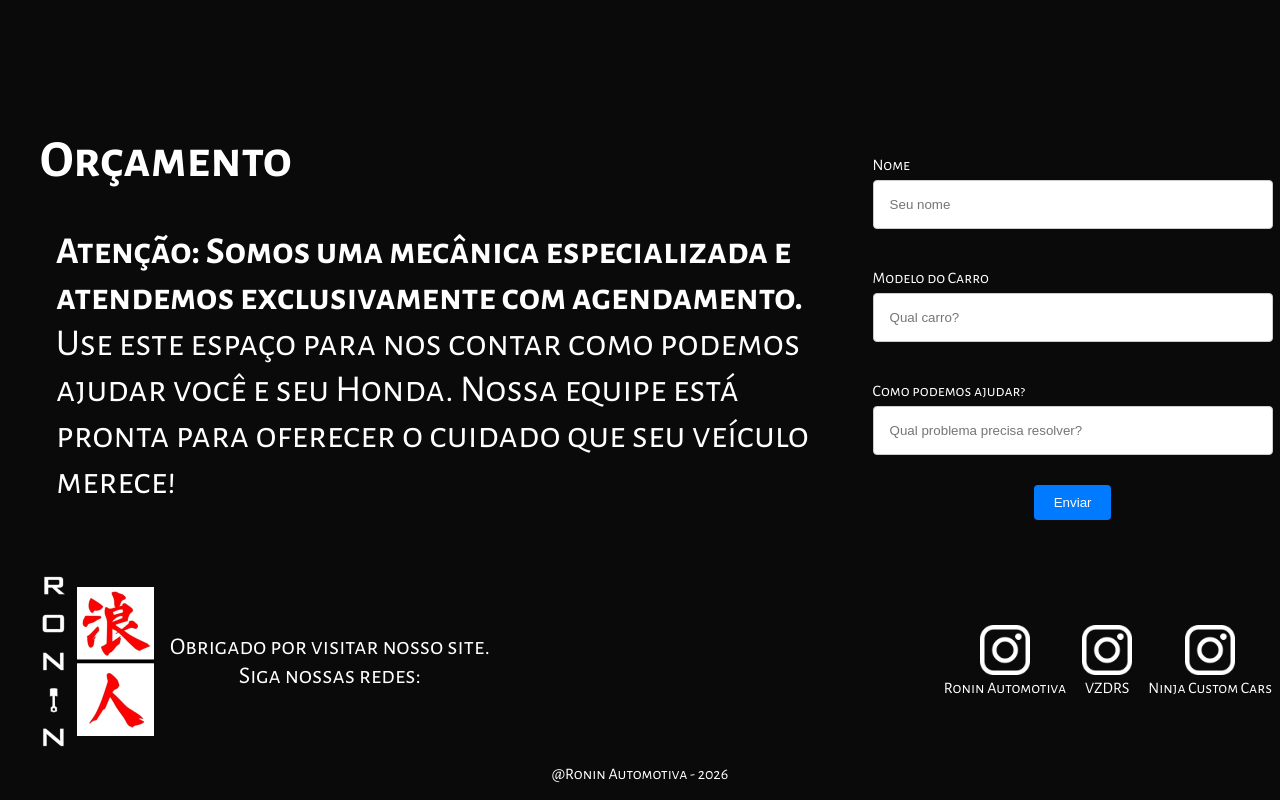
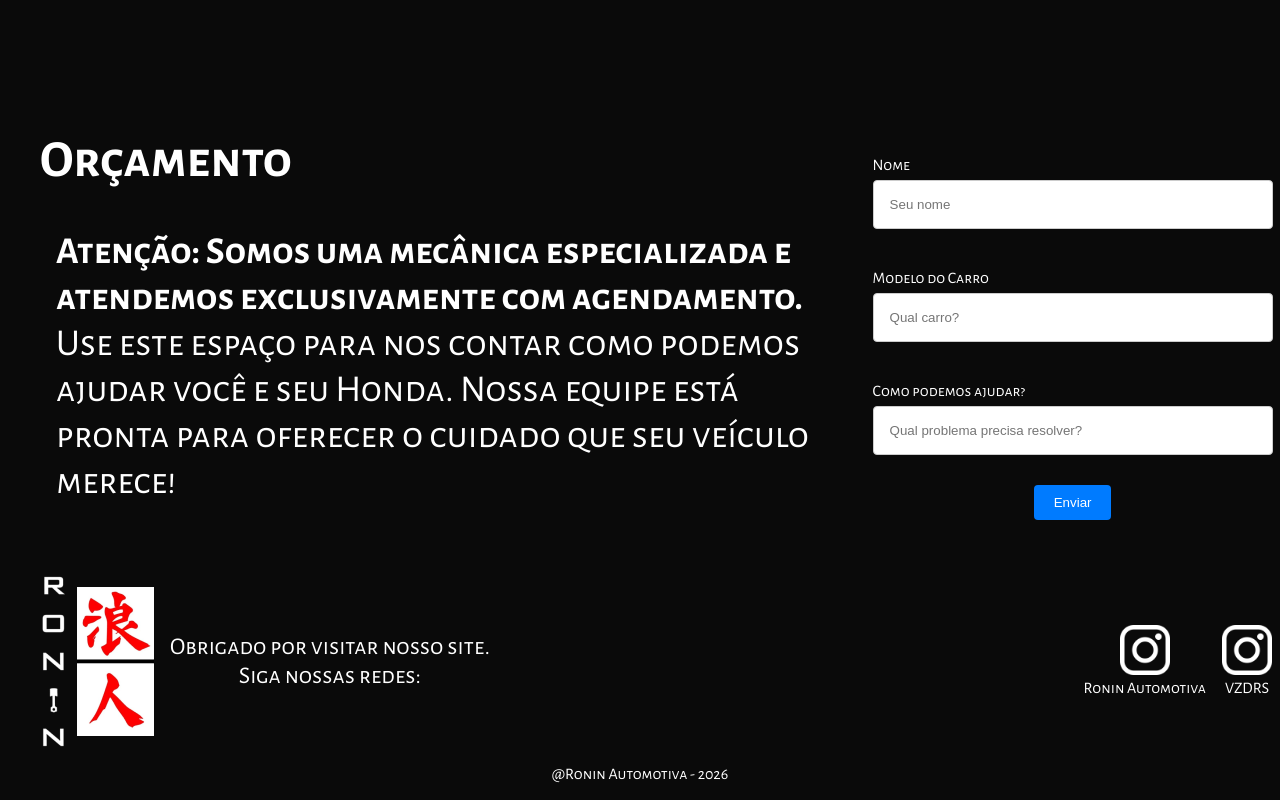
Before and after one commit to guim0/ronin-lp, a React (Vite) app: page / in a window 1280 px wide. Shown: the part 2102-2902 px from the top of the page. Built offline with nearby package versions, Linux system fonts and the light colour scheme.

Commit message:
Removendo social link

```diff
--- a/src/components/Social.tsx
+++ b/src/components/Social.tsx
@@ -7,7 +7,7 @@ const Social: React.FC = () => {
   const socials = [
     { title: "Ronin Automotiva", link: "ronin_automotiva" },
     { title: "VZDRS", link: "vzdrs" },
-    { title: "Ninja Custom Cars", link: "ninjacustomcars" },
+    // { title: "Ninja Custom Cars", link: "ninjacustomcars" },
   ];
   return (
     <Container id="contato">
```
